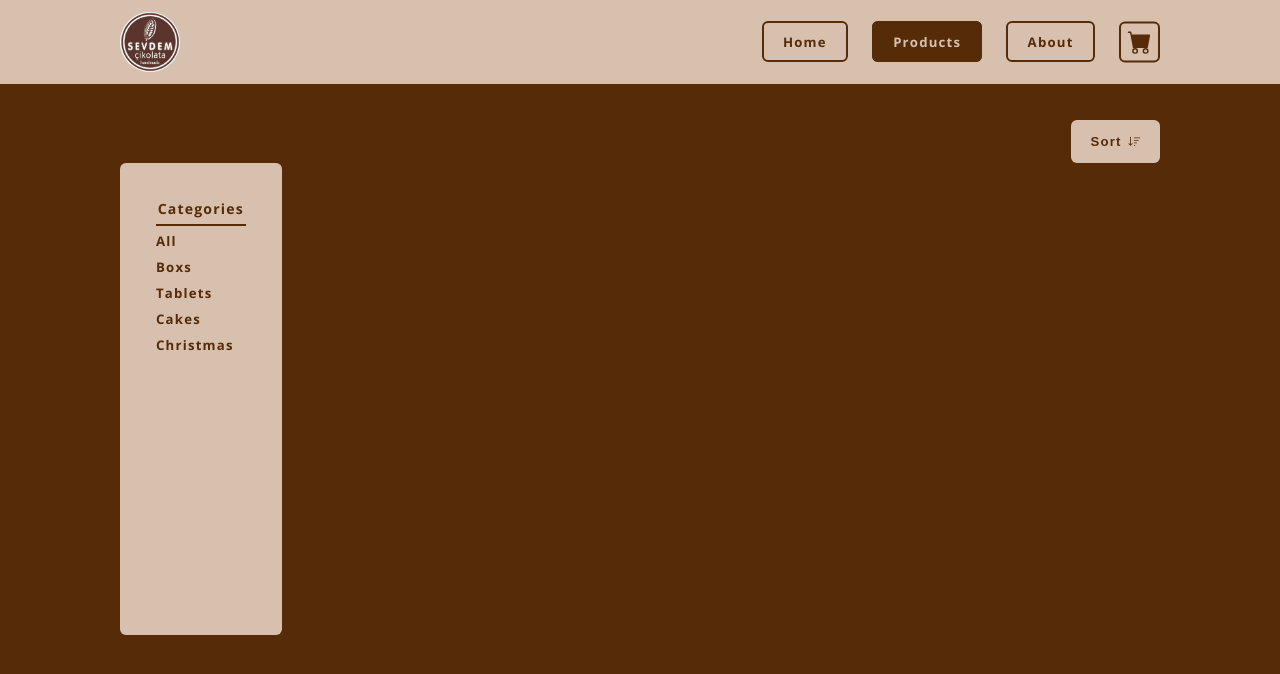
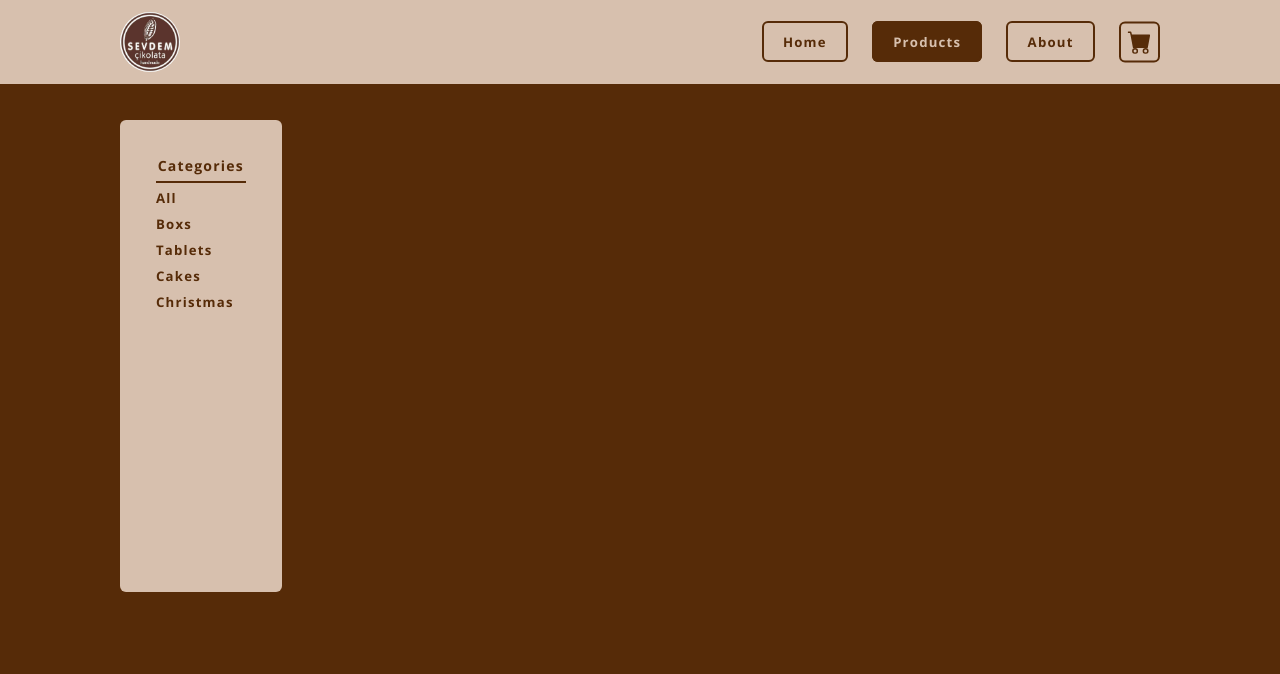
Before and after one commit to av-erencelik/shopping-cart, a React (Create React App) app: page /products/1 in a window 1280 px wide. Shown: the top 674 px of the page. Built offline with nearby package versions, Linux system fonts and the light colour scheme.

Commit message:
deleted sort dropdown

```diff
--- a/src/components/Products.js
+++ b/src/components/Products.js
@@ -1,7 +1,6 @@
 import { useEffect, useState } from "react";
 import { useParams } from "react-router-dom";
 import Product from "./Product";
-import { BsSortDown } from "react-icons/bs";
 
 export default function Products(props) {
   const [isIdSpecified, setIsIdSpecified] = useState(false);
@@ -22,11 +21,7 @@ export default function Products(props) {
   });
   return (
     <div className="products-container">
-      <div className="toolbar">
-        <button className="sort-button">
-          Sort <BsSortDown className="sort-icon"></BsSortDown>
-        </button>
-      </div>
+      <div className="toolbar"></div>
       <main className="products-main">
         <aside className="categories">
           <h3 className="category-title">Categories</h3>
--- a/src/styles/main.scss
+++ b/src/styles/main.scss
@@ -3,6 +3,7 @@
 @import "modal";
 @import "home";
 @import "products";
+
 * {
   margin: 0;
   padding: 0;
--- a/src/styles/products.scss
+++ b/src/styles/products.scss
@@ -64,7 +64,7 @@
       flex: 1;
       .products {
         display: block;
-        padding: 3rem 0;
+        padding: 0;
         gap: 1rem;
         width: 100%;
         margin: auto;
```
